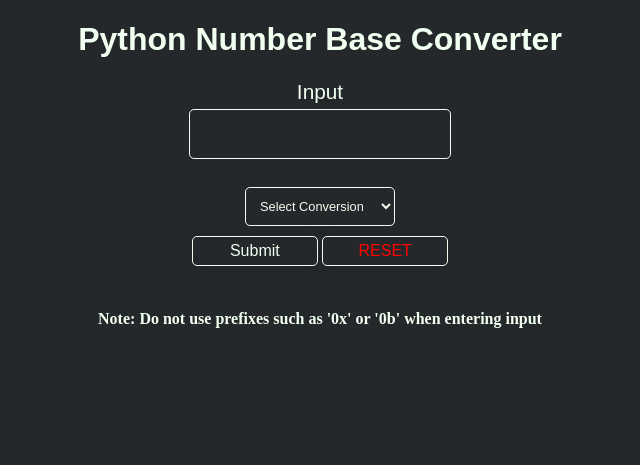
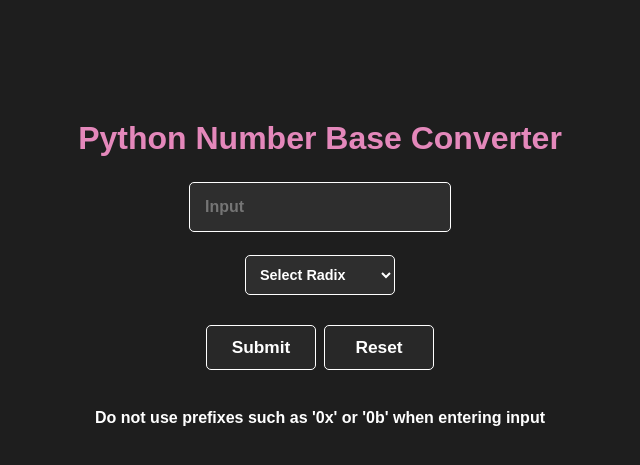
Before and after one commit to AdamKeith1/Number-Base-Converter-App, a Flask app: page / in a window 1280 px wide. Shown: the top 465 px of the page, without its empty margins (320-960 px from the left). Run offline with Flask 3, Linux system fonts and the light colour scheme.

Commit message:
Updated Styling

```diff
--- a/main.py
+++ b/main.py
@@ -31,7 +31,7 @@
                 sum -= 1
 
             result = sum
-
+        # Hex -> Decimal
         elif operation == "0x -> 0d":
             hex_map = {
                 'f': 15, 'e': 14, 'd': 13, 'c': 12, 'b': 11, 'a': 10
--- a/static/converter.css
+++ b/static/converter.css
@@ -1,51 +1,107 @@
+body {
+  margin-top: 120px;
+}
 input {
+  margin-top: 25px;
   width: 230px;
   padding: 15px;
-    margin: 5px;
-    border: 1px solid honeydew;
-    background: rgb(37, 40, 43);
+  border: 1px solid rgb(255, 255, 255);
+  background: rgb(46, 46, 46);
   border-radius: 5px;
   outline: none;
-    color: honeydew;
+  color: #fff;
   font-size: 1em;
+  font-weight: bold;
 }
-input[type=text] {
+input[type="text"] {
   display: block;
 }
 p {
   font-family: Helvectia, sans-serif;
   font-size: 1em;
 }
+h4 {
+  font-family: Helvectia, sans-serif;
+  color: #fff;
+}
 span {
   font-size: 1.3em;
-    color: honeydew;
+  color: rgb(255, 255, 255);
   font-family: Helvectia, sans-serif;
 }
 select {
   width: 150px;
   padding: 10px;
   margin: 5px;
-    border: 1px solid honeydew;
-    background: rgb(37, 40, 43);
+  border: 1px solid rgb(255, 255, 255);
+  background: rgb(46, 46, 46);
   border-radius: 5px;
   outline: none;
-    color: honeydew;
-    font-size: 0.8em;
-}
-input[type=submit] {
-    margin:5px 0;
-    padding:5px;
-    border-radius:5px;
-    box-shadow:0 0 15px 4px rgba(0,0,0,0.06);
-    width:10%;
-}
-input[type=reset] {
-    margin:5px 0;
-    padding:5px;
-    border-radius:5px;
-    box-shadow:0 0 15px 4px rgba(0,0,0,0.06);
-    width:10%;
+  color: rgb(255, 255, 255);
+  font-size: 0.9rem;
+  font-family: Helvectia, sans-serif;
+  font-weight: bold;
 }
 h1 {
   font-family: Helvectia, sans-serif;
 }
+
+.bubble-button {
+  font-family: Arial, Helvetica, sans-serif;
+  height: 45px;
+  width: 110px;
+  font-weight: bold;
+  color: white;
+  background-color: rgb(40, 40, 40);
+  border: white 0.1rem solid;
+  padding: 0.8em 1.6em;
+  /* border: none; */
+  border-radius: 5px;
+  position: relative;
+  cursor: pointer;
+  overflow: hidden;
+  margin-top: 25px;
+  margin-left: 2px;
+  margin-right: 2px;
+}
+
+.bubble-button span:not(:nth-child(6)) {
+  position: absolute;
+  left: 50%;
+  top: 50%;
+  transform: translate(-50%, -50%);
+  height: 32px;
+  width: 32px;
+  background-color: #e488bb;
+  border-radius: 50%;
+  transition: 0.6s ease;
+}
+
+.bubble-button span:nth-child(6) {
+  position: relative;
+}
+
+.bubble-button span:nth-child(1) {
+  transform: translate(-3.3em, -4em);
+}
+
+.bubble-button span:nth-child(2) {
+  transform: translate(-6em, 1.3em);
+}
+
+.bubble-button span:nth-child(3) {
+  transform: translate(-0.2em, 1.8em);
+}
+
+.bubble-button span:nth-child(4) {
+  transform: translate(3.5em, 1.4em);
+}
+
+.bubble-button span:nth-child(5) {
+  transform: translate(3.5em, -3.8em);
+}
+
+.bubble-button:hover span:not(:nth-child(6)) {
+  transform: translate(-50%, -50%) scale(4);
+  transition: 1.5s ease;
+}
--- a/templates/index.html
+++ b/templates/index.html
@@ -7,23 +7,37 @@
     <link rel="stylesheet" type="text/css"
     href="{{ url_for('static', filename='converter.css') }}"/>
 </head>
-<body style="background-color:rgb(37, 40, 43); color:honeydew">
+<body style="background-color:rgb(30, 30, 30); color: #e488bb">
 <center>
     <h1>Python Number Base Converter</h1>
     <form method="post" action="{{ url_for('operation_result') }}" id="converter_form">
-            <span>Input</span>
-            <input type="text" name="Input1" id="Input1">
+            <!-- <span>Input</span> -->
+            <input type="text" name="Input1" id="Input1" placeholder="Input" class="input-field">
         <br/>
         <select id="operation" name="operation">
-            <option value="" selected disabled hidden>Select Conversion</option>
+            <option value="" selected disabled hidden>Select Radix</option>
             <option value="0b -> 0d">Binary -> Decimal</option>
             <option value="0x -> 0d">Hexidecimal -> Decimal</option>
             <option value="0d -> 0b">Decimal -> Binary</option>
             <option value="0d -> 0x">Decimal -> Hexidecimal</option>
         </select>
         <br/>
-        <input type="submit" value="Submit"/>
-        <input type="reset"  value="RESET" style="color: red;"/>
+        <button class="bubble-button">
+            <span class="circle1"></span>
+            <span class="circle2"></span>
+            <span class="circle3"></span>
+            <span class="circle4"></span>
+            <span class="circle5"></span>
+            <span class="text">Submit</span>
+        </button>
+        <button class="bubble-button">
+            <span class="circle1"></span>
+            <span class="circle2"></span>
+            <span class="circle3"></span>
+            <span class="circle4"></span>
+            <span class="circle5"></span>
+            <span class="text">Reset</span>
+        </button>
     </form>
     {% if calculation_success == True %}
         <br/>
@@ -35,7 +49,7 @@
         <p>{{input1}} {{operation}} {{input2}} = "{{result}}"</p>
     {% endif %}
     <br/>
-    <h4>Note: Do not use prefixes such as '0x' or '0b' when entering input</h4>
+    <h4>Do not use prefixes such as '0x' or '0b' when entering input</h4>
 </center>
 </body>
 </html>
```
Lines whose indentation alone changed are shown as unchanged.
